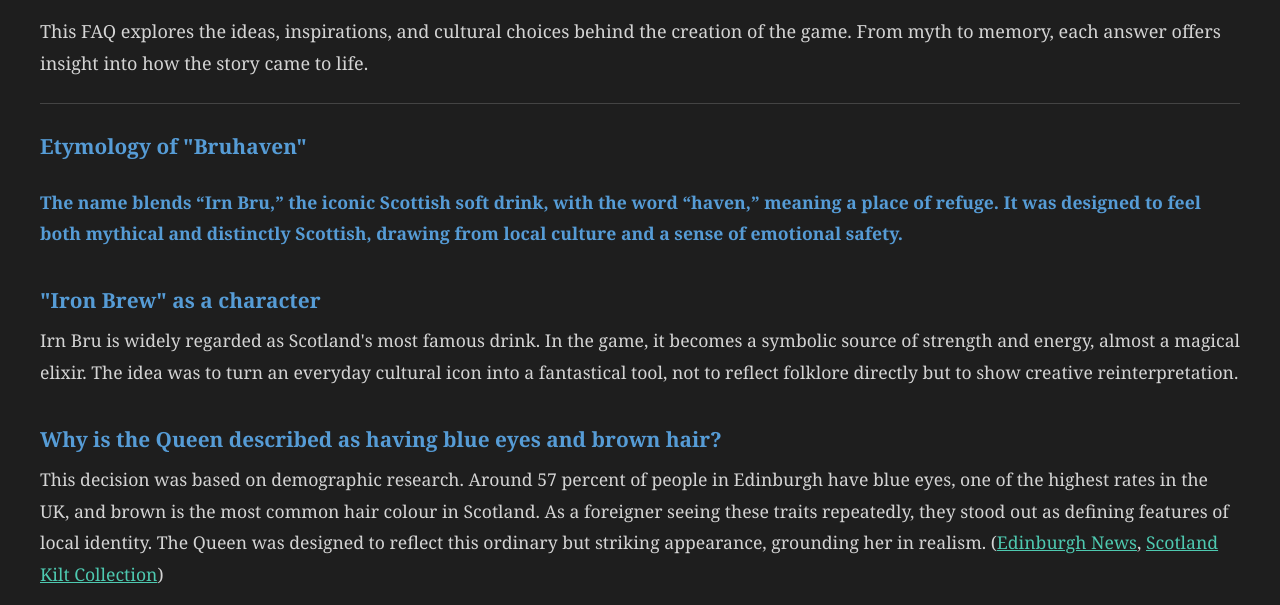
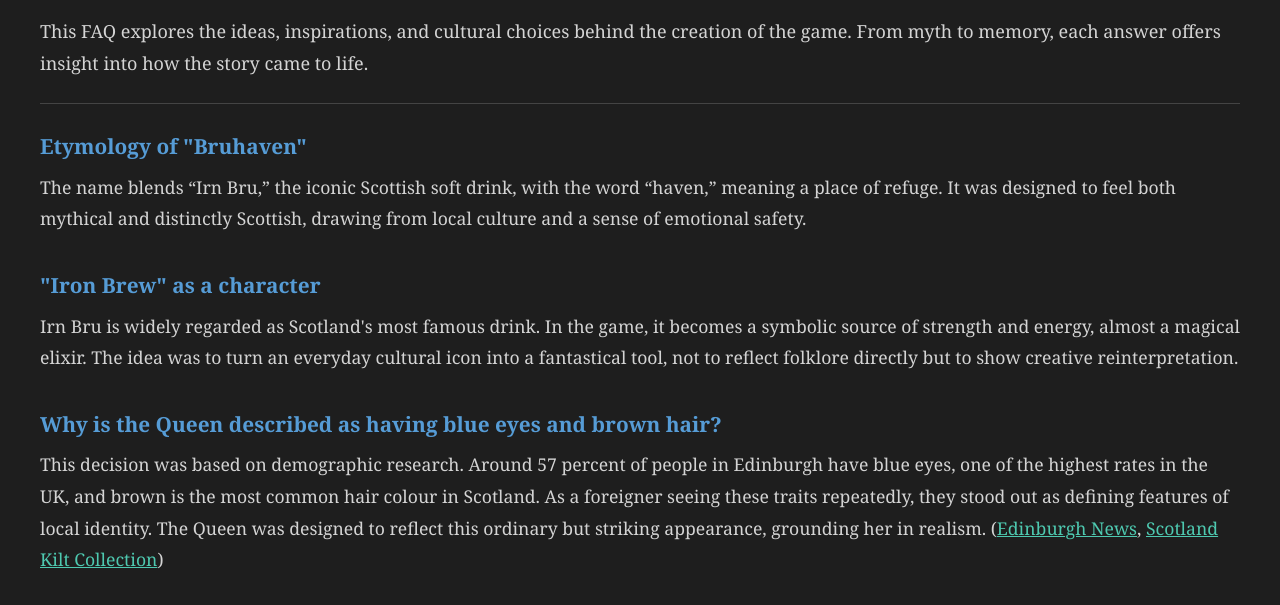
Before and after one commit to aswinvktl/SET08101-Group-8, a plain HTML site: page LochNessCYOA/FAQ.html in a window 1280 px wide. Shown: the part 113-718 px from the top of the page. Drawn offline with Linux system fonts and the light colour scheme.

Commit message:
aesthetic changes

```diff
--- a/LochNessCYOA/FAQ.html
+++ b/LochNessCYOA/FAQ.html
@@ -60,7 +60,7 @@
     <hr>
 
     <div class="faq-item">
-        <h3>Etymology of "Bruhaven"<h3>
+        <h3>Etymology of "Bruhaven"</h3>
         <p>The name blends “Irn Bru,” the iconic Scottish soft drink, with the word “haven,” meaning a place of refuge. It was designed to feel both mythical and distinctly Scottish, drawing from local culture and a sense of emotional safety.</p>
     </div>
 
```
